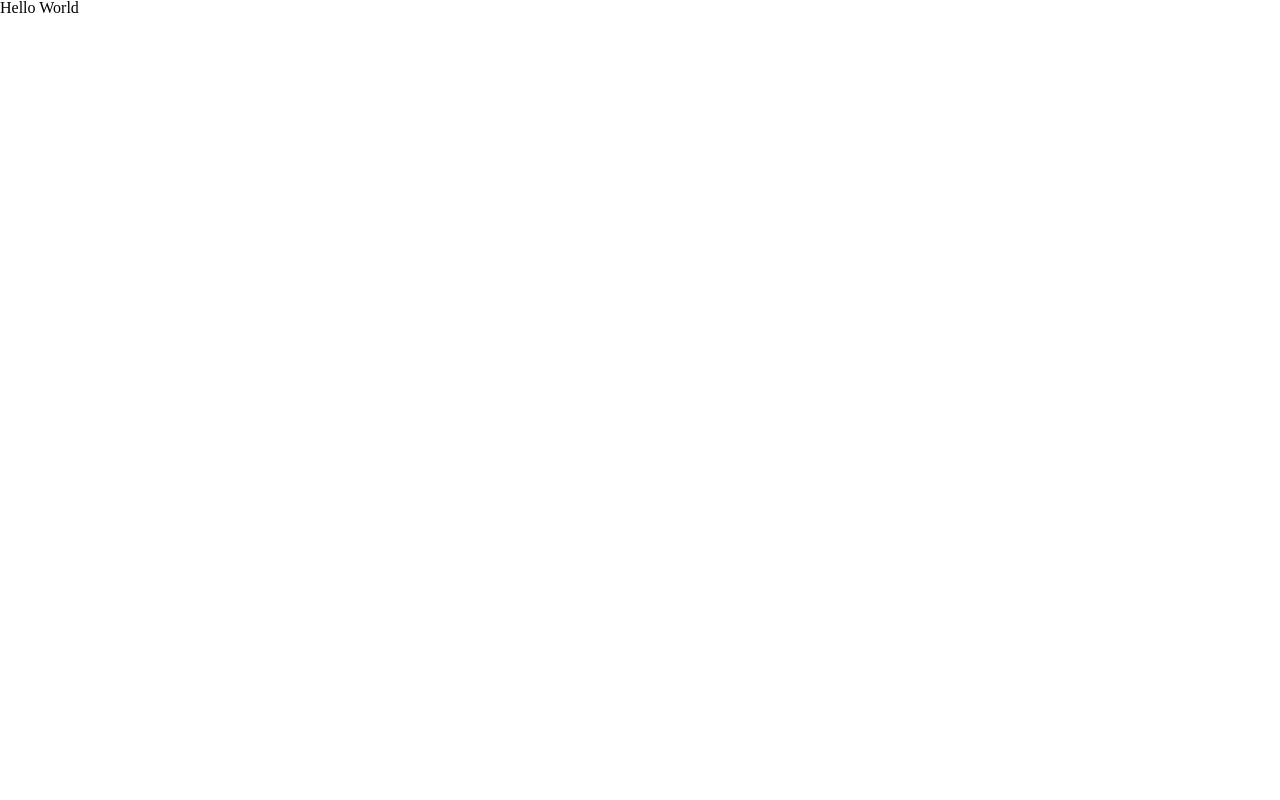
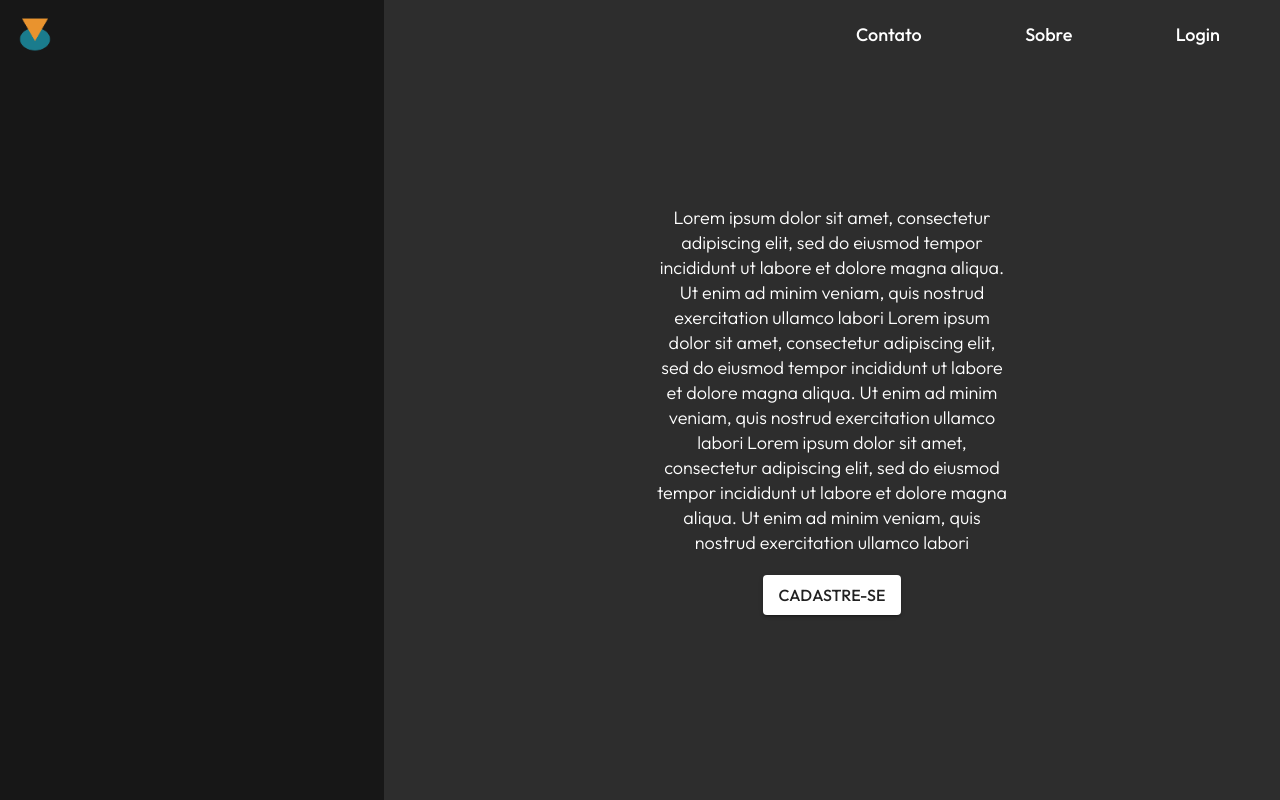
Before and after one commit to fga-eps-mds/2022-2-FGAtlas, a React (Vite) app in the folder Frontend/vite-project/: page / in a window 1280 px wide. Built offline with nearby package versions, Linux system fonts and the light colour scheme.

Commit message:
first part of the homepage - not finished

```diff
--- a/Frontend/vite-project/index.html
+++ b/Frontend/vite-project/index.html
@@ -3,6 +3,7 @@
   <head>
     <meta charset="UTF-8" />
     <link rel="icon" type="image/svg+xml" href="/vite.svg" />
+    <link href="https://fonts.googleapis.com/css2?family=Outfit:wght@300;500;700&display=swap" rel="stylesheet">
     <meta name="viewport" content="width=device-width, initial-scale=1.0" />
     <title>Vite + React + TS</title>
   </head>
--- a/Frontend/vite-project/src/GlobalStyles/reset.tsx
+++ b/Frontend/vite-project/src/GlobalStyles/reset.tsx
@@ -86,7 +86,8 @@ const GlobalStyle = createGlobalStyle`
     padding: 0;
     border: 0;
     font-size: 100%;
-    font: inherit;
+    font-family: 'Outfit', sans-serif;
+    font-weight: 300;
     vertical-align: baseline;
     text-decoration: none;
     }
--- a/Frontend/vite-project/src/Pages/HomePage/index.tsx
+++ b/Frontend/vite-project/src/Pages/HomePage/index.tsx
@@ -1,6 +1,38 @@
+import Style from "./style"
+import Logo from './../../Images/Logo.png'
+import Button from '@mui/material/Button';
+import Stack from '@mui/material/Stack';
+import buttonTheme from "./themes";
+import { ThemeProvider } from "@mui/material";
 
 export default function HomePage() {
     return (
-        <h1>Hello World</h1>
+        <Style.FirstPart>
+            <Style.ToolBar>
+                <img src={Logo} alt="Logo"/>
+                <div className="links">
+                    <p>Contato</p>
+                    <p>Sobre</p>
+                    <p>Login</p>
+                </div>
+            </Style.ToolBar>
+            <div className="left"></div>
+            <Style.Right>
+                <p>
+                Lorem ipsum dolor sit amet, consectetur adipiscing elit, sed do eiusmod tempor incididunt ut labore et dolore magna aliqua. Ut enim ad minim veniam, quis nostrud exercitation ullamco labori
+                Lorem ipsum dolor sit amet, consectetur adipiscing elit, sed do eiusmod tempor incididunt ut labore et dolore magna aliqua. Ut enim ad minim veniam, quis nostrud exercitation ullamco labori
+                Lorem ipsum dolor sit amet, consectetur adipiscing elit, sed do eiusmod tempor incididunt ut labore et dolore magna aliqua. Ut enim ad minim veniam, quis nostrud exercitation ullamco labori
+                </p>
+
+                <ThemeProvider theme={buttonTheme}>
+                    <Stack direction="row" spacing={2}>
+                        <Button variant="contained" color='secondary'>Cadastre-se</Button>
+                    </Stack>
+                </ThemeProvider>
+                <div className="images">
+
+                </div>
+            </Style.Right>
+        </Style.FirstPart>
     )
 }
--- a/Frontend/vite-project/src/Pages/HomePage/style.tsx
+++ b/Frontend/vite-project/src/Pages/HomePage/style.tsx
@@ -1,5 +1,90 @@
 import styled from 'styled-components'
 
-const Container = styled.div`
+const FirstPart = styled.div`
+    width: 100vw;
+    height: 100vh;
+
+
+    .left {
+        width: 30%;
+        height: 100vh;
+        background: #171717;
+        position: absolute;
+        top: 0;
+    }
 
 `
+const ToolBar = styled.div`
+    width: 100vw;
+    height: 70px;
+    display: flex;
+    justify-content: space-between;
+    align-items: center;
+    position: absolute;
+    z-index: 1;
+
+    img {
+        width: 50px;
+        padding: 10px;
+    }
+
+    .links {
+        width: 30%;
+        padding: 0px 50px 0px 0px;
+        display: flex;
+        justify-content: space-between;
+
+        p {
+            padding: 10px;
+            border-radius: 5px;
+            font-weight: 500;
+            font-size: 18px;
+            color: white;
+        }
+
+        p:hover {
+            background-color: #424242;
+
+        }
+    }
+`
+const Right = styled.div`
+    width: 70%;
+    height: 100vh;
+    background-color: #2D2D2D;
+    position: absolute;
+    right: 0;
+    display: flex;
+    align-items: center;
+    justify-content: center;
+    flex-direction: column;
+
+    p {
+        width: 40%;
+        padding: 20px;
+        font-size: 18px;
+        font-weight: 300;
+        color: white;
+        text-align: center;
+        line-height: 25px;
+    }
+
+
+`
+const Button = styled.div`
+    width: 30%;
+    height: 60px;
+    margin: 20px;
+    background: #E9932E;
+    border-radius: 10px;
+    color: white;
+`
+
+const Style = {
+    FirstPart,
+    ToolBar,
+    Right,
+    Button
+}
+
+export default Style;
--- /dev/null
+++ b/Frontend/vite-project/src/Pages/HomePage/themes.tsx
@@ -0,0 +1,23 @@
+import { createTheme } from '@mui/material/styles';
+import { withTheme } from 'styled-components';
+
+const buttonTheme = createTheme ({
+    palette: {
+      primary: {
+        main: '#E9932E',
+
+      },
+      secondary: {
+        main: '#ffffff'
+      }
+    },
+    typography: {
+        fontFamily: [
+            'Outfit'
+        ].join(','),
+        fontSize: 16,
+    }
+  });
+
+
+  export default buttonTheme
--- /dev/null
+++ b/Frontend/vite-project/src/Pages/SignIn/index.tsx
@@ -0,0 +1,6 @@
+
+export default function SignIn() {
+    return (
+        <h1>sign-in</h1>
+    )
+}
--- /dev/null
+++ b/Frontend/vite-project/src/Types/index.d.ts
@@ -0,0 +1,2 @@
+declare module "*.jpg";
+declare module "*.png";
```
Also changed, not shown: Frontend/vite-project/package.json (+7 -0 lines), Frontend/vite-project/src/Images/Logo.png (added), Frontend/vite-project/src/Pages/SignIn/style.css (added), 1 other file (tests, documents, lock files or other folders).
